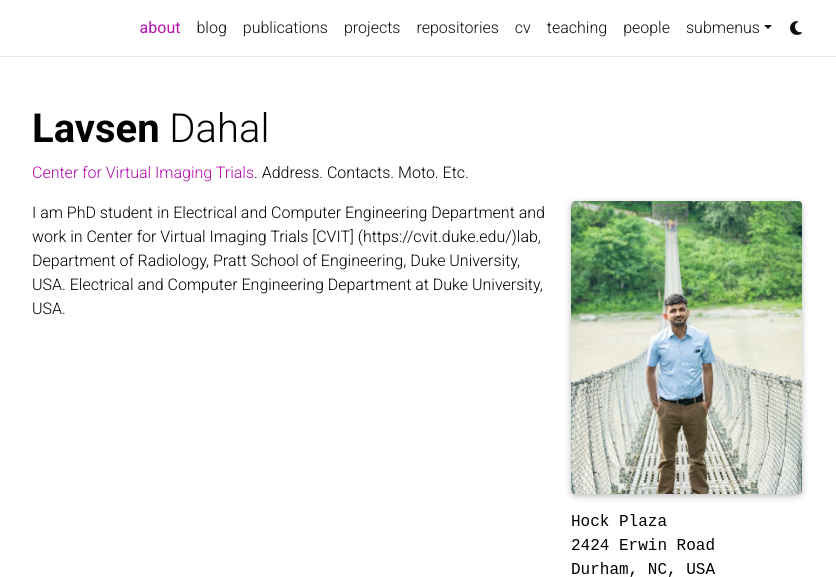
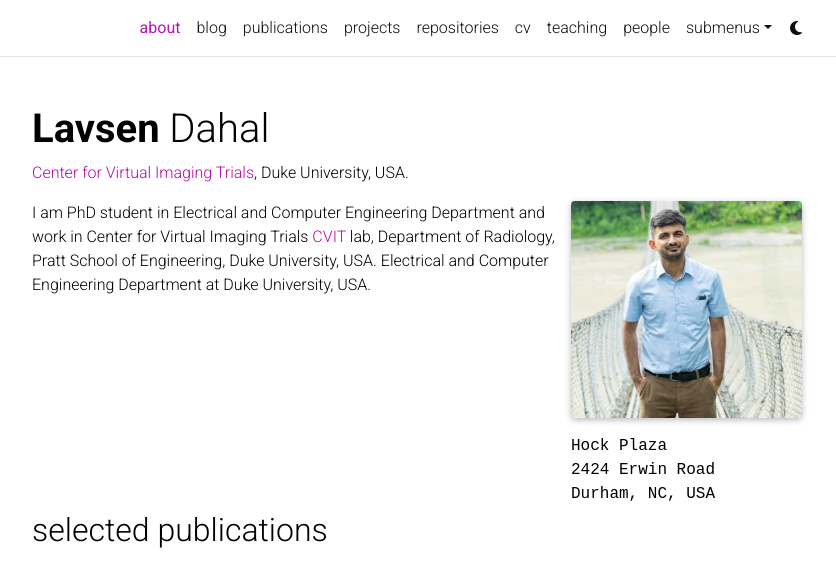
Before and after one commit to lavsendahal/lavsendahal.github.io, a Jekyll site: the page built from _pages/about.md, in a window 1280 px wide and 943 px high, cut to the strip 0-577 px from the top of the window. Shown: the whole strip, without its empty margins (223-1059 px from the left). Built offline with Jekyll 4.4.1, drawn with Linux system fonts in a browser that asks for light colours; full-size pictures stand in for the smaller copies a plugin makes; some web fonts are replaced; comment, search, counter and statistics services are not loaded; a style sheet for code colours, icons or effects is not loaded.

Commit message:
modified-img

```diff
--- a/_pages/about.md
+++ b/_pages/about.md
@@ -2,7 +2,7 @@
 layout: about
 title: about
 permalink: /
-subtitle: <a href='https://cvit.duke.edu/'>Center for Virtual Imaging Trials</a>. Address. Contacts. Moto. Etc.
+subtitle: <a href='https://cvit.duke.edu/'>Center for Virtual Imaging Trials</a>, Duke University, USA.
 
 profile:
   align: right
```
Also changed, not shown: other parts of _pages/about.md (+1 -1 lines), assets/img/lavsen.jpeg.
